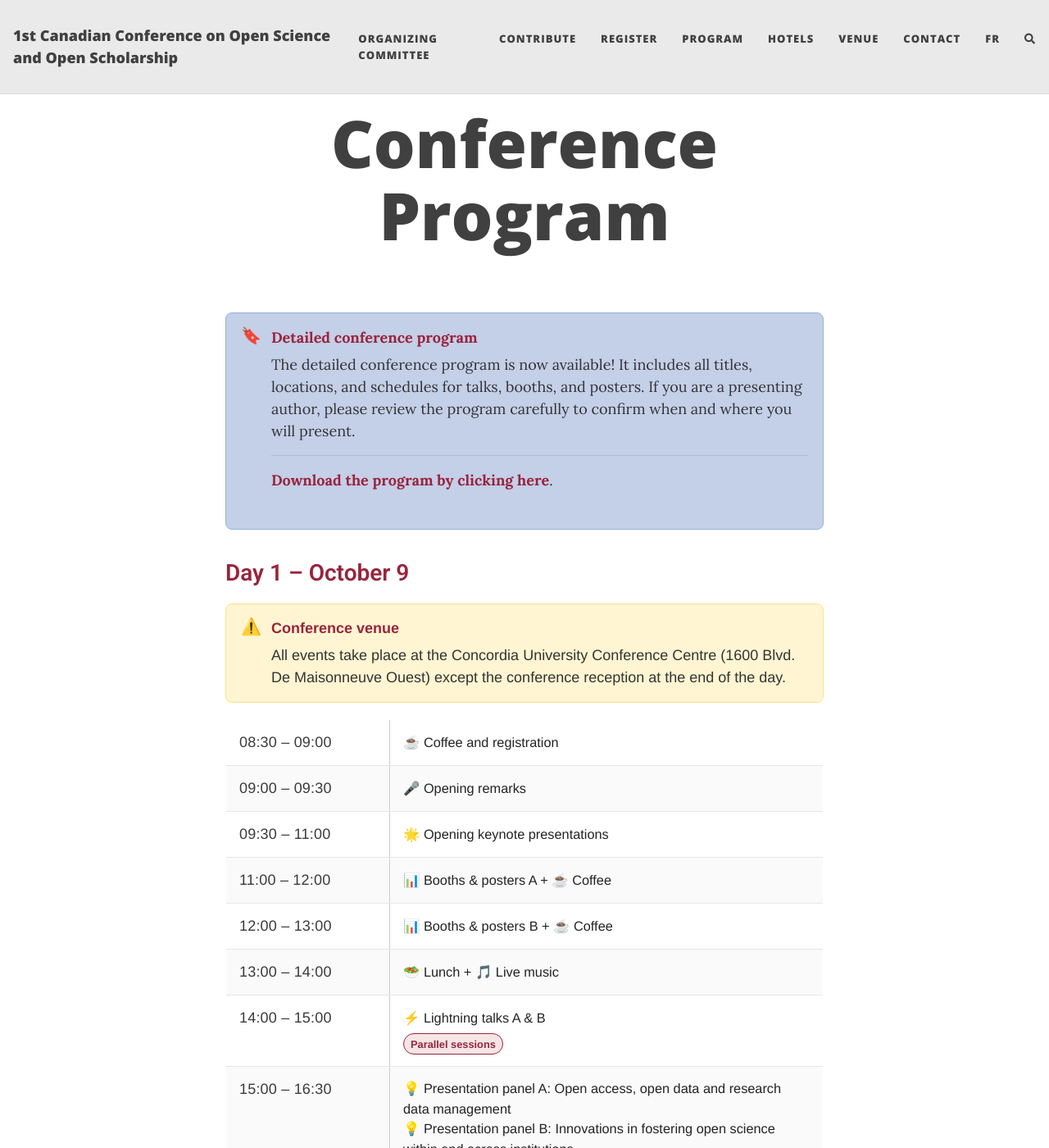
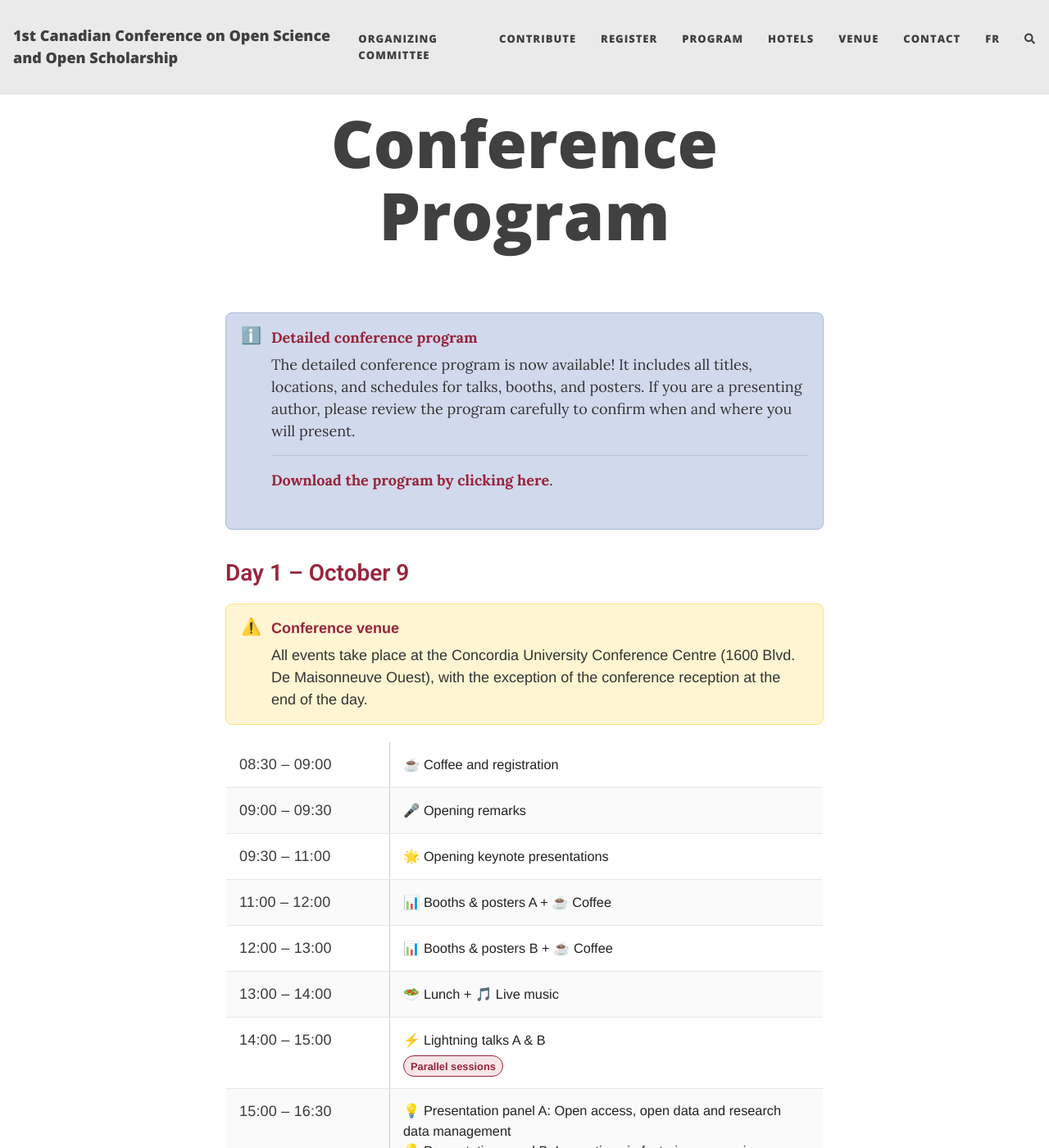
Before and after one commit to oscanada/oscanada.github.io, a Jekyll site: the page built from en/program.html, in a window 1280 px wide and 1400 px high. Shown: the whole window at 82% size. Built offline with Jekyll 4.4.1, drawn with Linux system fonts in a browser that asks for light colours; nearby versions of some CDN libraries; comment, search, counter and statistics services are not loaded.

Commit message:
Update program.html

```diff
--- a/en/program.html
+++ b/en/program.html
@@ -32,7 +32,7 @@ cover-img:
   .callout_info {
     display: flex; gap: 12px; align-items: flex-start;
     margin: 20px 0; padding: 16px 18px; border-radius: 8px;
-    border: 1px solid #92b4dd; background: #c4cfe8;
+    border: 1px solid #a7bcd5; background: #d1d9ec;
     font: inherit; color: #333; line-height: 1.5;
   }
   .callout__icon { font-size: 1.25rem; line-height: 1.1; }
@@ -151,7 +151,7 @@ cover-img:
 <br>
 
 <div class="callout_info">
-  <div class="callout__icon">🔖</div>
+  <div class="callout__icon">ℹ️</div>
   <div>
     <p class="callout__title">Detailed conference program</p>
     <p class="callout__body">
@@ -170,7 +170,7 @@ cover-img:
   <div>
     <p class="callout__title">Conference venue</p>
     <p class="callout__body">
-      All events take place at the Concordia University Conference Centre (1600 Blvd. De Maisonneuve Ouest) except the conference reception at the end of the day.
+      All events take place at the Concordia University Conference Centre (1600 Blvd. De Maisonneuve Ouest), with the exception of the conference reception at the end of the day.
     </p>
   </div>
 </div>
```
